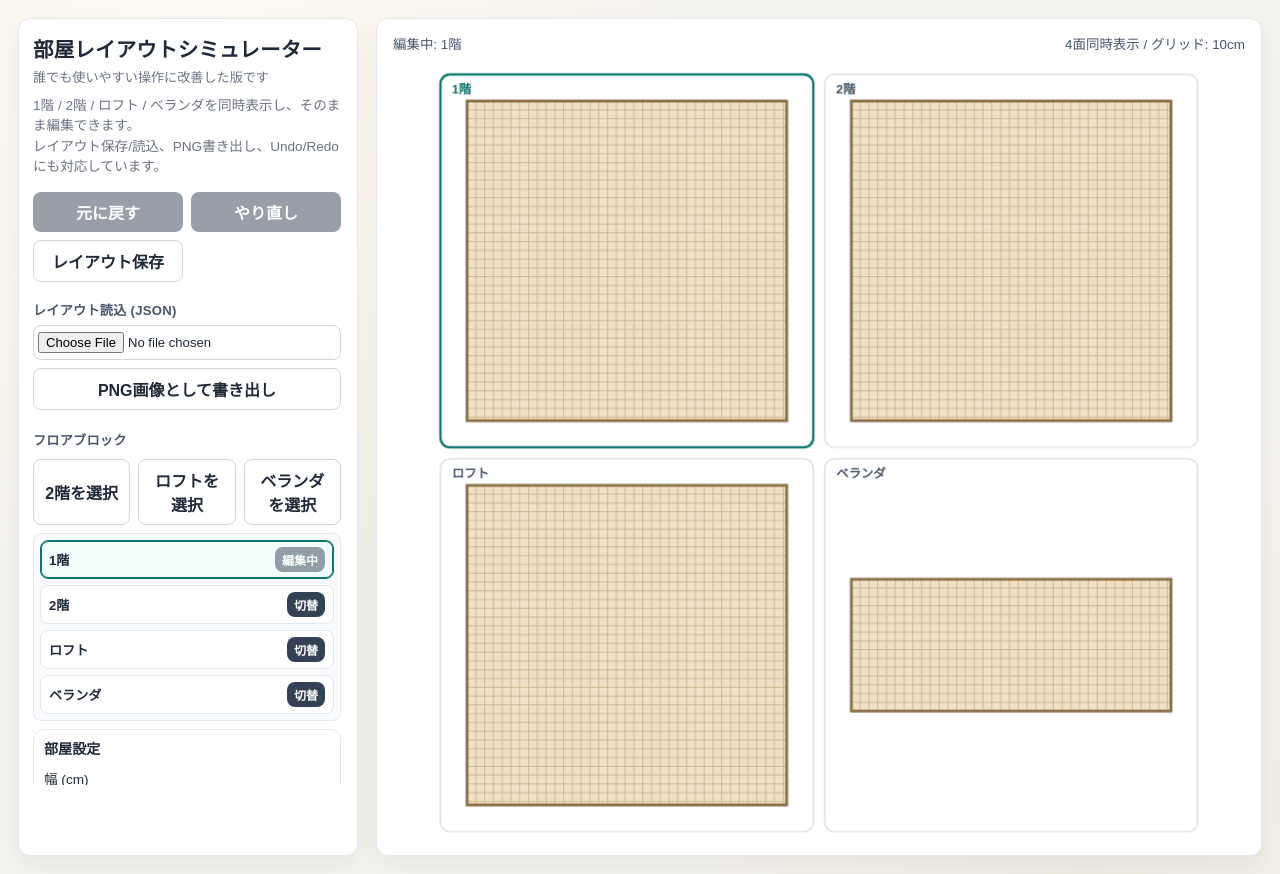
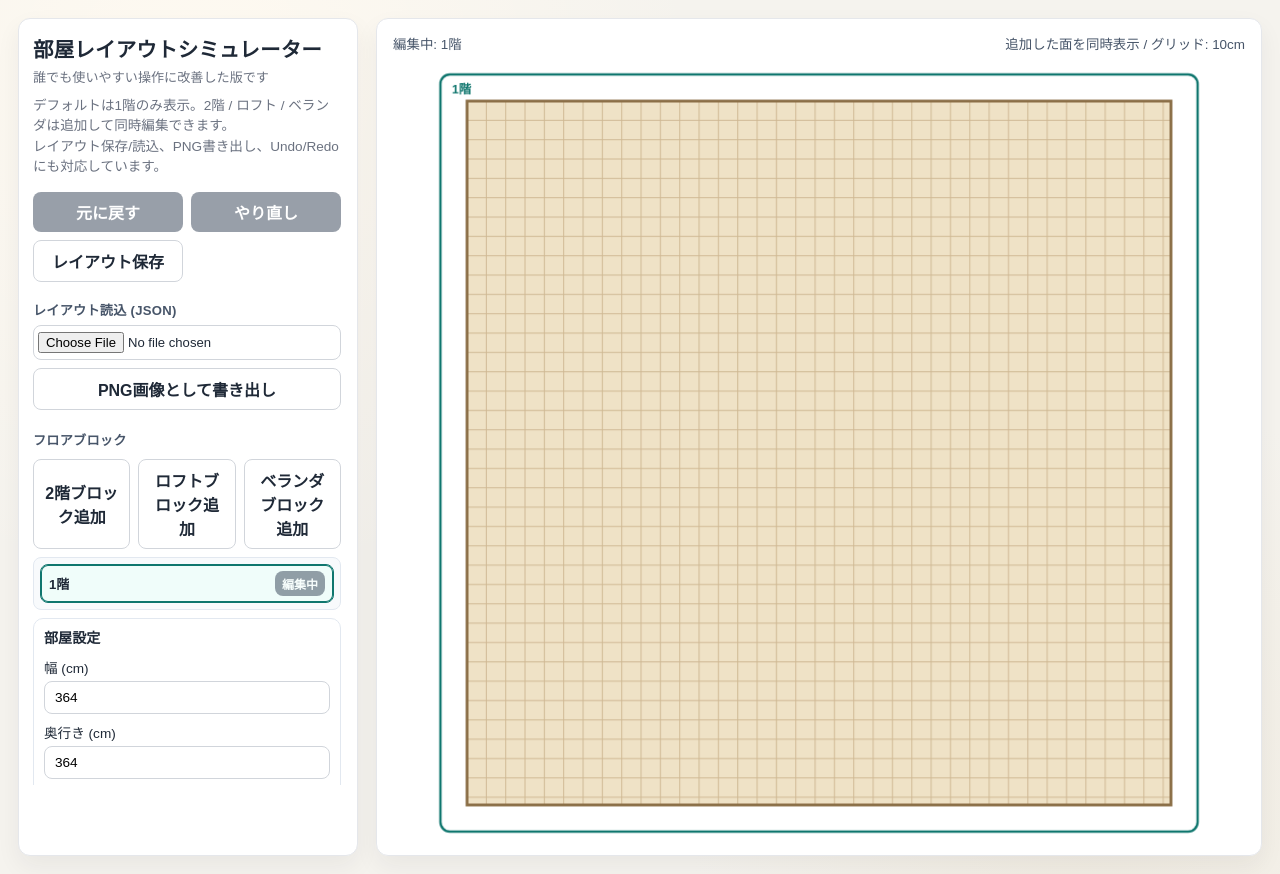
Before and after one commit to kykyfd3142219-stack/room-layout-planner, a plain HTML site: page index.html in a window 1280 px wide. Drawn offline with Linux system fonts and the light colour scheme.

Commit message:
Default to 1F and add other blocks on demand

```diff
--- a/index.html
+++ b/index.html
@@ -333,7 +333,7 @@
           <p>誰でも使いやすい操作に改善した版です</p>
         </div>
         <p class="small">
-          1階 / 2階 / ロフト / ベランダを同時表示し、そのまま編集できます。<br />
+          デフォルトは1階のみ表示。2階 / ロフト / ベランダは追加して同時編集できます。<br />
           レイアウト保存/読込、PNG書き出し、Undo/Redoにも対応しています。
         </p>
 
@@ -351,9 +351,9 @@
         <section class="controls">
           <div class="section-title">フロアブロック</div>
           <div class="block-actions">
-            <button id="addSecondFloor" class="ghost">2階を選択</button>
-            <button id="addLoftBlock" class="ghost">ロフトを選択</button>
-            <button id="addBalconyBlock" class="ghost">ベランダを選択</button>
+            <button id="addSecondFloor" class="ghost">2階ブロック追加</button>
+            <button id="addLoftBlock" class="ghost">ロフトブロック追加</button>
+            <button id="addBalconyBlock" class="ghost">ベランダブロック追加</button>
           </div>
           <div class="block-list" id="blockList"></div>
 
@@ -473,7 +473,7 @@
     <section class="stage">
       <div class="stage-head">
         <span id="activeBlockLabel">編集中: 1階</span>
-        <span>4面同時表示 / グリッド: 10cm</span>
+        <span>追加した面を同時表示 / グリッド: 10cm</span>
       </div>
       <canvas id="room" width="820" height="820" tabindex="0" aria-label="部屋レイアウトキャンバス"></canvas>
     </section>
@@ -529,39 +529,6 @@
           type: "1f",
           label: "1階",
           room: createDefaultRoom(),
-          items: [],
-          wallItems: []
-        },
-        {
-          id: "block-2f",
-          type: "2f",
-          label: "2階",
-          room: createDefaultRoom(),
-          items: [],
-          wallItems: []
-        },
-        {
-          id: "block-loft",
-          type: "loft",
-          label: "ロフト",
-          room: createDefaultRoom(),
-          items: [],
-          wallItems: []
-        },
-        {
-          id: "block-balcony",
-          type: "balcony",
-          label: "ベランダ",
-          room: {
-            width: 364,
-            height: 150,
-            cuts: {
-              tl: { w: 0, h: 0 },
-              tr: { w: 0, h: 0 },
-              br: { w: 0, h: 0 },
-              bl: { w: 0, h: 0 }
-            }
-          },
           items: [],
           wallItems: []
         }
@@ -701,45 +668,58 @@
       return type === "1f" || type === "2f" || type === "loft" || type === "balcony";
     }
 
-    function ensureCoreBlocks() {
-      const required = ["1f", "2f", "loft", "balcony"];
-      const byType = new Map();
+    function normalizeStructureBlocks() {
+      const orderedCoreTypes = ["1f", "2f", "loft", "balcony"];
+      const typedByType = new Map();
       const extras = [];
 
-      for (const block of state.blocks) {
-        if (isCoreBlockType(block.type) && !byType.has(block.type)) byType.set(block.type, block);
-        else extras.push(block);
-      }
-
-      const firstFloor = byType.get("1f");
-      const sourceRoom = firstFloor && firstFloor.room ? firstFloor.room : createDefaultRoom();
-      const nextBlocks = [];
-      for (let i = 0; i < required.length; i++) {
-        const type = required[i];
-        const label = blockLabelByType(type, i);
-        let block = byType.get(type);
-        if (!block) {
-          block = {
-            id: `block-${type}`,
-            type,
-            label,
-            room: defaultRoomForStructure(type, sourceRoom),
+      for (let i = 0; i < state.blocks.length; i++) {
+        const block = state.blocks[i];
+        if (!block || typeof block !== "object") continue;
+        const type = block.type || `block-${i + 1}`;
+        block.type = type;
+        block.label = block.label || blockLabelByType(type, i);
+        if (isCoreBlockType(type)) {
+          if (!typedByType.has(type)) typedByType.set(type, block);
+          continue;
+        }
+        if (!block.room) block.room = createDefaultRoom();
+        if (!Array.isArray(block.items)) block.items = [];
+        if (!Array.isArray(block.wallItems)) block.wallItems = [];
+        extras.push(block);
+      }
+
+      let firstFloor = typedByType.get("1f");
+      if (!firstFloor) {
+        firstFloor = {
+          id: "block-1f",
+          type: "1f",
+          label: "1階",
+          room: createDefaultRoom(),
           items: [],
           wallItems: []
         };
-        } else {
+        typedByType.set("1f", firstFloor);
+      }
+
+      const sourceRoom = firstFloor.room || createDefaultRoom();
+      const typed = [];
+      for (let i = 0; i < orderedCoreTypes.length; i++) {
+        const type = orderedCoreTypes[i];
+        const block = typedByType.get(type);
+        if (!block) continue;
         block.type = type;
-          block.label = label;
+        block.label = blockLabelByType(type, i);
         if (!block.room) block.room = defaultRoomForStructure(type, sourceRoom);
         if (!Array.isArray(block.items)) block.items = [];
         if (!Array.isArray(block.wallItems)) block.wallItems = [];
-        }
-        nextBlocks.push(block);
-      }
-
-      state.blocks = nextBlocks.concat(extras.filter((x) => !isCoreBlockType(x.type)));
+        typed.push(block);
+      }
+
+      state.blocks = typed.concat(extras);
       if (!state.blocks.some((b) => b.id === state.activeBlockId)) {
-        loadBlockState(state.blocks[0].id, false);
+        const fallback = state.blocks.find((b) => b.type === "1f") || state.blocks[0];
+        if (fallback) loadBlockState(fallback.id, false);
       }
     }
 
@@ -769,7 +749,7 @@
 
     function removeStructureBlock(blockId) {
       const block = state.blocks.find((b) => b.id === blockId);
-      if (!block || isCoreBlockType(block.type)) return;
+      if (!block || block.type === "1f") return;
       rememberCurrentState();
       state.blocks = state.blocks.filter((b) => b.id !== blockId);
       if (state.activeBlockId === blockId) {
@@ -778,7 +758,7 @@
       } else {
         loadBlockState(state.activeBlockId);
       }
-      ensureCoreBlocks();
+      normalizeStructureBlocks();
       update();
       saveToLocalStorage();
       setStatus(`${block.label}ブロックを削除しました。`);
@@ -921,32 +901,31 @@
       };
     }
 
-    function getBlockByType(type) {
-      return state.blocks.find((b) => b.type === type) || null;
-    }
-
     function getViewports() {
       const gap = 12;
-      const cols = 2;
-      const rows = 2;
+      const typeOrder = { "1f": 0, "2f": 1, "loft": 2, "balcony": 3 };
+      const blocks = [...state.blocks].sort((a, b) => {
+        const ao = Object.prototype.hasOwnProperty.call(typeOrder, a.type) ? typeOrder[a.type] : 100;
+        const bo = Object.prototype.hasOwnProperty.call(typeOrder, b.type) ? typeOrder[b.type] : 100;
+        return ao - bo;
+      });
+      if (blocks.length === 0) return [];
+
+      const cols = blocks.length === 1 ? 1 : 2;
+      const rows = blocks.length <= 2 ? 1 : Math.ceil(blocks.length / 2);
       const w = (canvas.width - gap * (cols + 1)) / cols;
       const h = (canvas.height - gap * (rows + 1)) / rows;
-      const layout = [
-        { type: "1f", col: 0, row: 0 },
-        { type: "2f", col: 1, row: 0 },
-        { type: "loft", col: 0, row: 1 },
-        { type: "balcony", col: 1, row: 1 }
-      ];
-      return layout.map((x) => {
-        const block = getBlockByType(x.type);
+      return blocks.map((block, idx) => {
+        const col = idx % cols;
+        const row = Math.floor(idx / cols);
         return {
           block,
-          x: gap + x.col * (w + gap),
-          y: gap + x.row * (h + gap),
+          x: gap + col * (w + gap),
+          y: gap + row * (h + gap),
           w,
           h
         };
-      }).filter((x) => !!x.block);
+      });
     }
 
     function viewportByBlockId(blockId) {
@@ -1032,7 +1011,7 @@
             wallItems: Array.isArray(b.wallItems) ? b.wallItems : []
           };
         });
-        ensureCoreBlocks();
+        normalizeStructureBlocks();
         const fallbackId = state.blocks[0].id;
         const requestedId = snapshot.activeBlockId;
         const activeId = state.blocks.some((b) => b.id === requestedId) ? requestedId : fallbackId;
@@ -1063,7 +1042,7 @@
             wallItems: Array.isArray(snapshot && snapshot.wallItems) ? snapshot.wallItems : []
           }
         ];
-        ensureCoreBlocks();
+        normalizeStructureBlocks();
         loadBlockState("block-1f", false);
         state.selected = snapshot && snapshot.selected ? snapshot.selected : null;
       }
@@ -1161,7 +1140,7 @@
         open.onclick = () => switchToBlock(block.id);
         actions.appendChild(open);
 
-        if (!isCoreBlockType(block.type)) {
+        if (block.type !== "1f") {
           const del = document.createElement("button");
           del.className = "delete";
           del.textContent = "削除";
@@ -1681,7 +1660,7 @@
 
     function update() {
       saveActiveBlockState();
-      ensureCoreBlocks();
+      normalizeStructureBlocks();
       ctx.clearRect(0, 0, canvas.width, canvas.height);
       const viewports = getViewports();
       for (const viewport of viewports) {
```
Also changed, not shown: 1 other file. Lines whose indentation alone changed are shown as unchanged.
